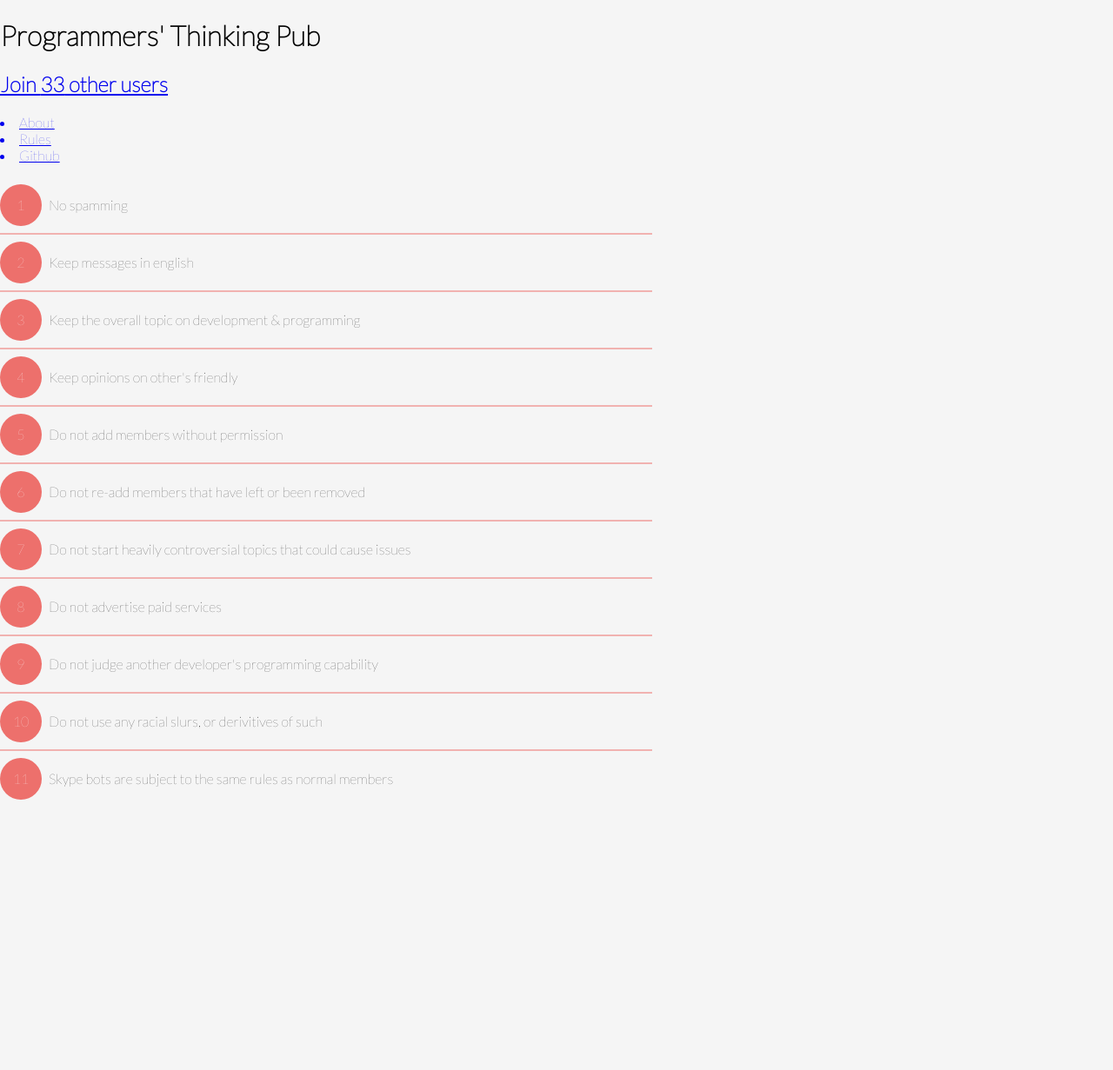
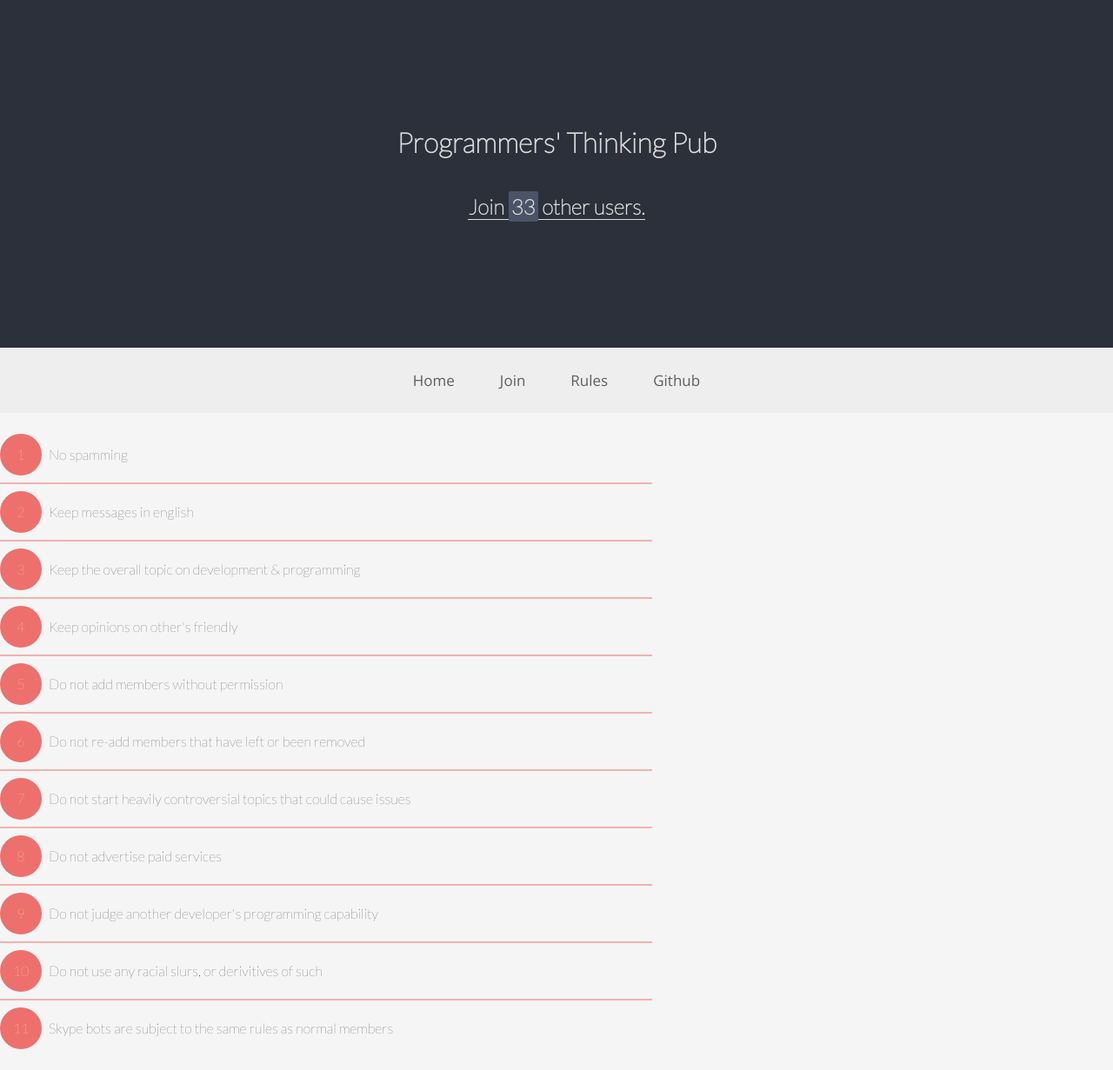
Before and after one commit to ptp-chat/new, a Jekyll site: the page built from rules.html, in a window 1280 px wide. Shown: the whole page at 87% size. Built offline with Jekyll 4.4.1, drawn with Linux system fonts in a browser that asks for light colours; nearby versions of some CDN libraries; before the commit the page ends 944 px from its top, so only the background shows below that.

```diff
--- a/rules.html
+++ b/rules.html
@@ -1,37 +1,9 @@
-    <!DOCTYPE html>
-<html>
-  <head>
-    <meta charset='utf-8'>
-    <meta name='viewport' content='width=device-width, initial-scale=1.0'>
-    <title>Programmers' Thinking Pub</title>
-    <link href='https://fonts.googleapis.com/css?family=Lato:100|Open+Sans:300' rel='stylesheet' type='text/css'>
-    <link href='assets/styles/rules.css' rel='stylesheet' type='text/css'>
-    <script src='https://ajax.googleapis.com/ajax/libs/jquery/1.11.3/jquery.min.js'></script>
-    <script src='assets/scripts/index.js'></script>
-  </head>
-  <body>
-      <div id="itop">
+---
+layout: base
+title: PTP - Rules.
+asset: rules
+---
 
-  <!-- Will be removed until purpose is found <div class="sbar"></div> !-->
-
-  <h1> Programmers' Thinking Pub </h1>
-<h2>  <a href="#"> Join <span><script>document.write('33');</script></span>&nbsp;other users</a></h2>
-</div>
-
-<nav>
-  <div class='items'>
-    <a href="http://ptp.devjs.org/new/">
-      <li>About</li>
-    </a>
-    <a href="http://ptp.devjs.org/new/rules/">
-      <li>Rules</li>
-    </a>
-    <a href="https://github.com/ptp-chat">
-      <li>Github</li>
-    </a>
-  </div>
-</nav>
-<div class='content'>
 <ol class="rules">
   <li>No spamming</li>
   <li>Keep messages in english</li>
@@ -45,6 +17,3 @@
   <li>Do not use any racial slurs, or derivitives of such</li>
   <li>Skype bots are subject to the same rules as normal members</li>
 </ol>
-</div>
-</body>
-</html>
```
Lines whose indentation alone changed are shown as unchanged.
